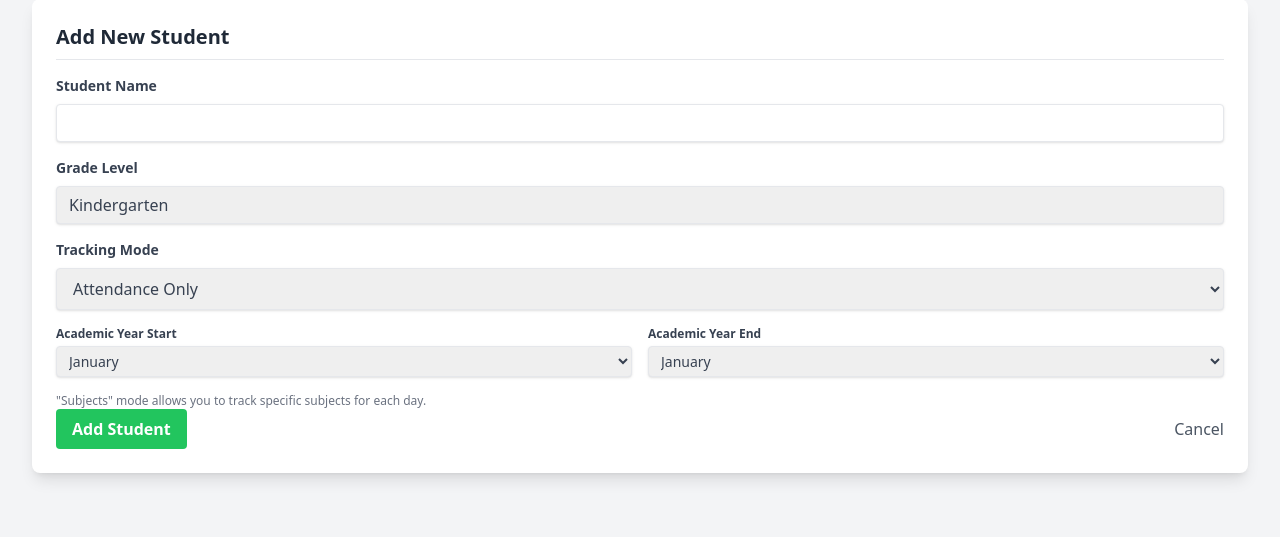
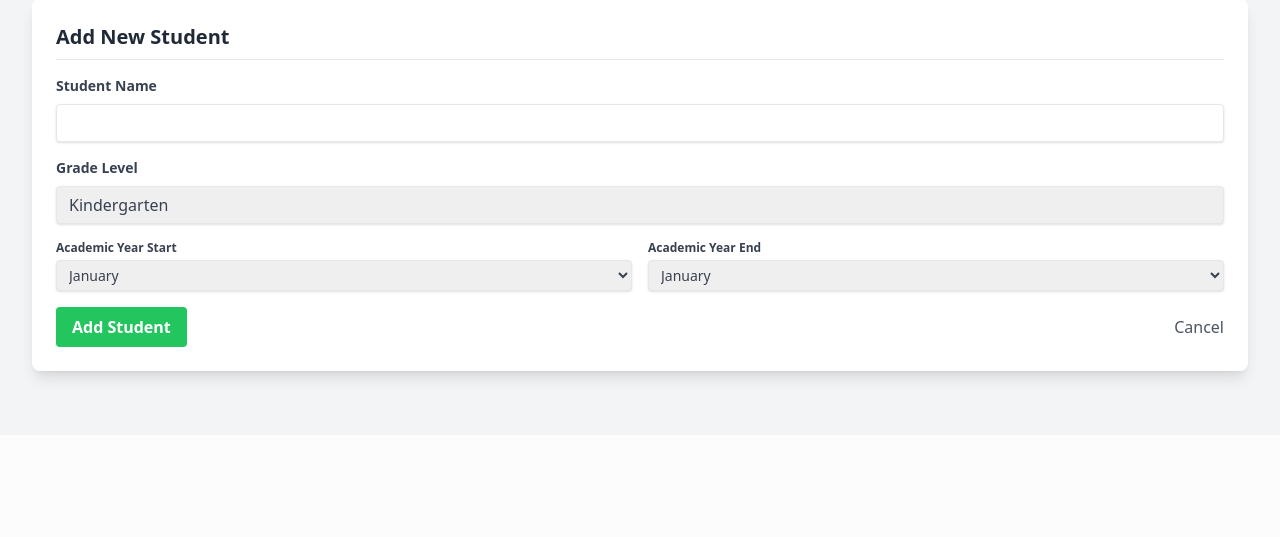
Before and after one commit to Jkemp99/hs_dashboard, a Django app: page /settings/ in a window 1280 px wide. Shown: the part 818-1355 px from the top of the page. After the commit the page ends 1204 px from the top, so only its background shows below. Run offline with Django 4.2, Linux system fonts and the light colour scheme; the visitor is signed in with stand-in values (Sample User, id 1); data comes from the database, SQL or seed files in the repository; data that the repository does not hold is empty; parts of the project's set-up code (start-up, migrations or seed data) failed here and were passed over; some libraries are stand-ins or nearby versions.

Commit message:
feat: Remove student tracking mode, making subject tracking the default for all students.

```diff
--- a/hs_dashboard/core/models.py
+++ b/hs_dashboard/core/models.py
@@ -55,12 +55,6 @@ class Student(models.Model):
     grade_level = models.CharField(max_length=50, choices=GRADE_CHOICES, default='1st Grade')
     custom_grade_level = models.CharField(max_length=50, blank=True, null=True, help_text="Enter grade if 'Other' is selected")
 
-    TRACKING_MODES = [
-        ('attendance', 'Attendance Only'),
-        ('subjects', 'Subjects'),
-    ]
-    tracking_mode = models.CharField(max_length=20, choices=TRACKING_MODES, default='attendance')
-
     academic_year_start_month = models.PositiveSmallIntegerField(default=8, help_text="Start month (1-12)")
     academic_year_end_month = models.PositiveSmallIntegerField(default=7, help_text="End month (1-12)")
 
@@ -75,7 +69,8 @@ class Student(models.Model):
 
     @property
     def is_subject_tracking(self):
-        return self.tracking_mode == 'subjects'
+        """All students now track subjects by default."""
+        return True
 
     @property
     def display_grade(self):
--- a/hs_dashboard/core/templates/core/settings.html
+++ b/hs_dashboard/core/templates/core/settings.html
@@ -40,10 +40,15 @@
                     <select name="association_id" id="association_id"
                         class="block appearance-none w-full bg-white border border-gray-400 hover:border-gray-500 px-4 py-2 pr-8 rounded shadow leading-tight focus:outline-none focus:shadow-outline">
                         <option value="">No Association Selected</option>
+
                         {% for assoc in associations %}
                         <option value="{{ assoc.id }}" {% if user.profile.association.id == assoc.id %}selected{% endif %}>
                             {{ assoc.name }} (Required Days: {{ assoc.required_days }})
                         </option>
+
+
+
+
                         {% endfor %}
                     </select>
                     <div class="pointer-events-none absolute inset-y-0 right-0 flex items-center px-2 text-gray-700">
@@ -82,10 +87,6 @@
                         </th>
                         <th
                             class="px-5 py-3 border-b-2 border-gray-200 bg-gray-100 text-left text-xs font-semibold text-gray-600 uppercase tracking-wider">
-                            Tracking Mode
-                        </th>
-                        <th
-                            class="px-5 py-3 border-b-2 border-gray-200 bg-gray-100 text-left text-xs font-semibold text-gray-600 uppercase tracking-wider">
                             Actions
                         </th>
                     </tr>
@@ -101,21 +102,13 @@
                                 {{ student.display_grade }}
                             </p>
                         </td>
-                        <td class="px-5 py-5 border-b border-gray-200 bg-white text-sm">
-                            <span
-                                class="px-2 inline-flex text-xs leading-5 font-semibold rounded-full {% if student.tracking_mode  ==  'subjects' %}bg-purple-100 text-purple-800{% else %}bg-green-100 text-green-800{% endif %}">
-                                {{ student.get_tracking_mode_display }}
-                            </span>
-                        </td>
                         <td class="px-5 py-5 border-b border-gray-200 bg-white text-sm flex items-center space-x-2">
                             <button type="button"
                                 onclick="var row = document.getElementById('edit-row-{{ student.id }}'); row.style.display = row.style.display === 'none' ? 'table-row' : 'none';"
                                 class="text-blue-600 hover:text-blue-900 font-semibold">Edit</button>
 
-                            {% if student.is_subject_tracking %}
                             <button onclick="manageSubjects('{{ student.id|escapejs }}', '{{ student.name|escapejs }}')"
                                 class="text-purple-600 hover:text-purple-900 font-semibold">Subjects</button>
-                            {% endif %}
 
                             <form method="post" action="{% url 'delete_student' student.id %}" class="inline"
                                 id="delete-student-{{ student.id }}">
@@ -127,8 +120,7 @@
                             </form>
                         </td>
                     </tr>
-                    <!-- Subjects List (Hidden by default, shown via JS or simple toggle) -->
-                    {% if student.is_subject_tracking %}
+                    <!-- Subjects List Row -->
                     <tr id="subjects-row-{{ student.id }}" style="display: none;">
                         <td colspan="4" class="px-5 py-5 border-b border-gray-200 bg-gray-50 text-sm">
                             <div class="pl-4">
@@ -172,7 +164,6 @@
                             </div>
                         </td>
                     </tr>
-                    {% endif %}
                     <tr id="edit-row-{{ student.id }}" style="display: none;">
                         <td colspan="4" class="px-5 py-5 border-b border-gray-200 bg-gray-50 text-sm">
                             <form method="post" action="{% url 'add_edit_student' %}" class="w-full">
@@ -192,6 +183,8 @@
                                             class="shadow border rounded w-full py-1 px-2 text-gray-700 leading-tight focus:outline-none focus:shadow-outline text-sm">
                                             {% for code, name in grade_choices %}
                                             <option value="{{ code }}" {% if student.grade_level == code %}selected{% endif %}>{{ name }}</option>
+
+
                                             {% endfor %}
                                         </select>
                                         <div id="custom_grade_container_{{ student.id }}" class="mt-2"
@@ -243,15 +236,6 @@
                                             <option value="12" {% if student.academic_year_end_month == 12 %}selected{% endif %}>December</option>
                                         </select>
                                     </div>
-                                </div>
-
-                                <div class="mb-3">
-                                    <label class="block text-gray-700 text-xs font-bold mb-1">Tracking Mode</label>
-                                    <select name="tracking_mode"
-                                        class="shadow border rounded w-full py-1 px-2 text-gray-700 leading-tight focus:outline-none focus:shadow-outline text-sm">
-                                        <option value="attendance">Attendance Only</option>
-                                        <option value="subjects">Subjects</option>
-                                    </select>
                                 </div>
 
                                 <div class="flex items-center justify-end space-x-2">
@@ -386,15 +370,6 @@
                     id="custom_grade_level" name="custom_grade_level" type="text">
             </div>
 
-            <div class="mb-4">
-                <label class="block text-gray-700 text-sm font-bold mb-2">Tracking Mode</label>
-                <select id="tracking_mode" name="tracking_mode"
-                    class="shadow border rounded w-full py-2 px-3 text-gray-700 leading-tight focus:outline-none focus:shadow-outline">
-                    <option value="attendance">Attendance Only</option>
-                    <option value="subjects">Subjects</option>
-                </select>
-            </div>
-
             <div class="grid grid-cols-2 gap-4 mb-4">
                 <div>
                     <label class="block text-gray-700 text-xs font-bold mb-1">Academic Year Start</label>
@@ -451,9 +426,6 @@
                     </select>
                 </div>
             </div>
-            <p class="text-xs text-gray-500 mt-1">"Subjects" mode allows you to track specific subjects for each
-                day.</p>
-
 
             <div class="flex items-center justify-between">
                 <button
@@ -615,7 +587,6 @@
         document.getElementById('name').value = '';
         document.getElementById('grade_level').value = '1st Grade';
         document.getElementById('custom_grade_level').value = '';
-        document.getElementById('tracking_mode').value = 'attendance';
         document.getElementById('academic_year_start_month').value = '8';
         document.getElementById('academic_year_end_month').value = '7';
         toggleCustomGrade();
--- a/hs_dashboard/core/views.py
+++ b/hs_dashboard/core/views.py
@@ -207,7 +207,7 @@ def add_edit_student(request):
         name = request.POST.get('name')
         grade_level = request.POST.get('grade_level')
         custom_grade = request.POST.get('custom_grade_level')
-        tracking_mode = request.POST.get('tracking_mode', 'attendance')
+
         academic_year_start_month = request.POST.get('academic_year_start_month')
         academic_year_end_month = request.POST.get('academic_year_end_month')
         student_id = request.POST.get('student_id')
@@ -217,7 +217,7 @@ def add_edit_student(request):
             student.name = name
             student.grade_level = grade_level
             student.custom_grade_level = custom_grade
-            student.tracking_mode = tracking_mode
+
             if academic_year_start_month:
                 student.academic_year_start_month = int(academic_year_start_month)
             if academic_year_end_month:
@@ -225,7 +225,7 @@ def add_edit_student(request):
             student.save()
         else:
             user = request.user
-            student = Student(user=user, name=name, grade_level=grade_level, custom_grade_level=custom_grade, tracking_mode=tracking_mode)
+            student = Student(user=user, name=name, grade_level=grade_level, custom_grade_level=custom_grade)
             if academic_year_start_month:
                 student.academic_year_start_month = int(academic_year_start_month)
             if academic_year_end_month:
```
Also changed, not shown: hs_dashboard/core/migrations/0020_remove_tracking_mode.py (added).
